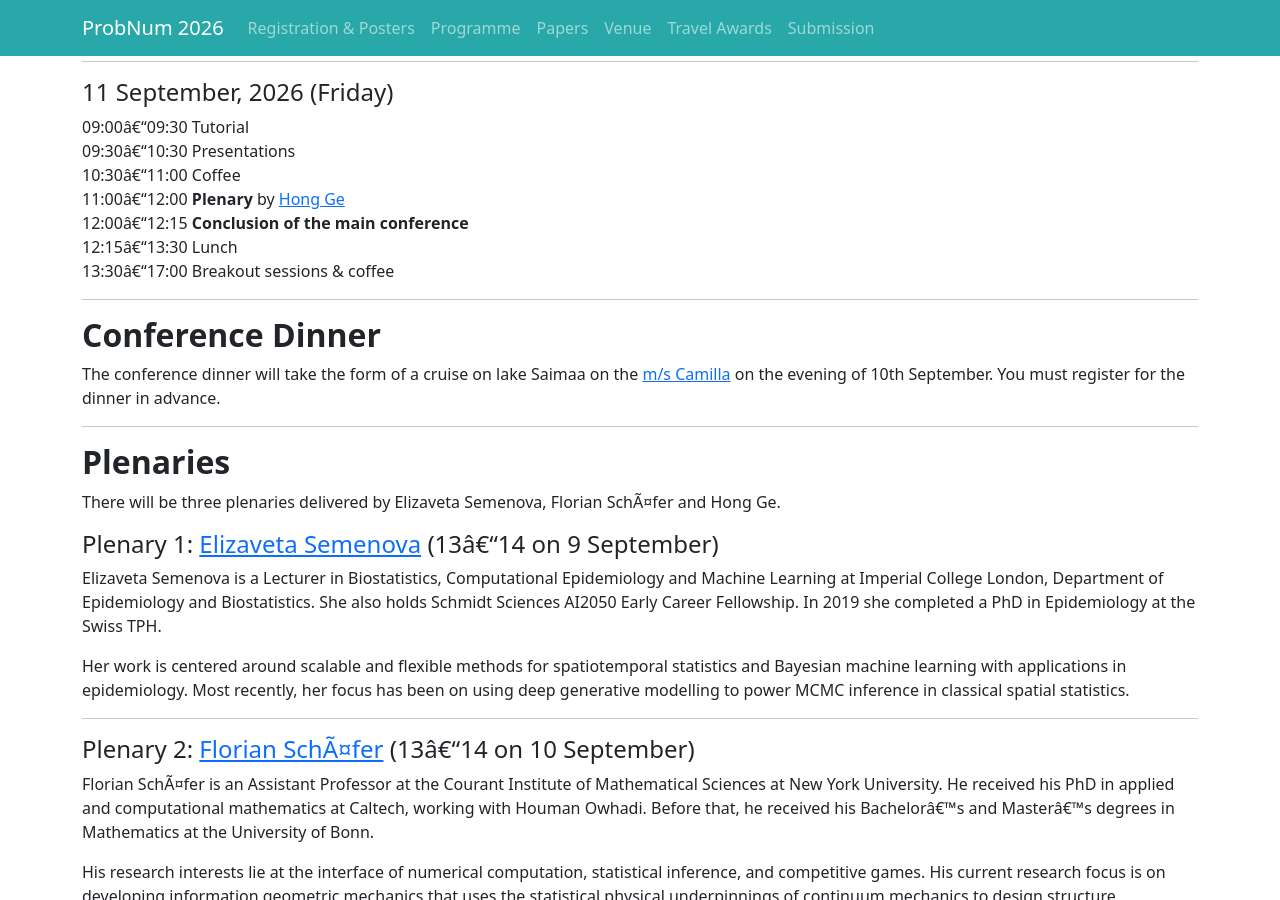
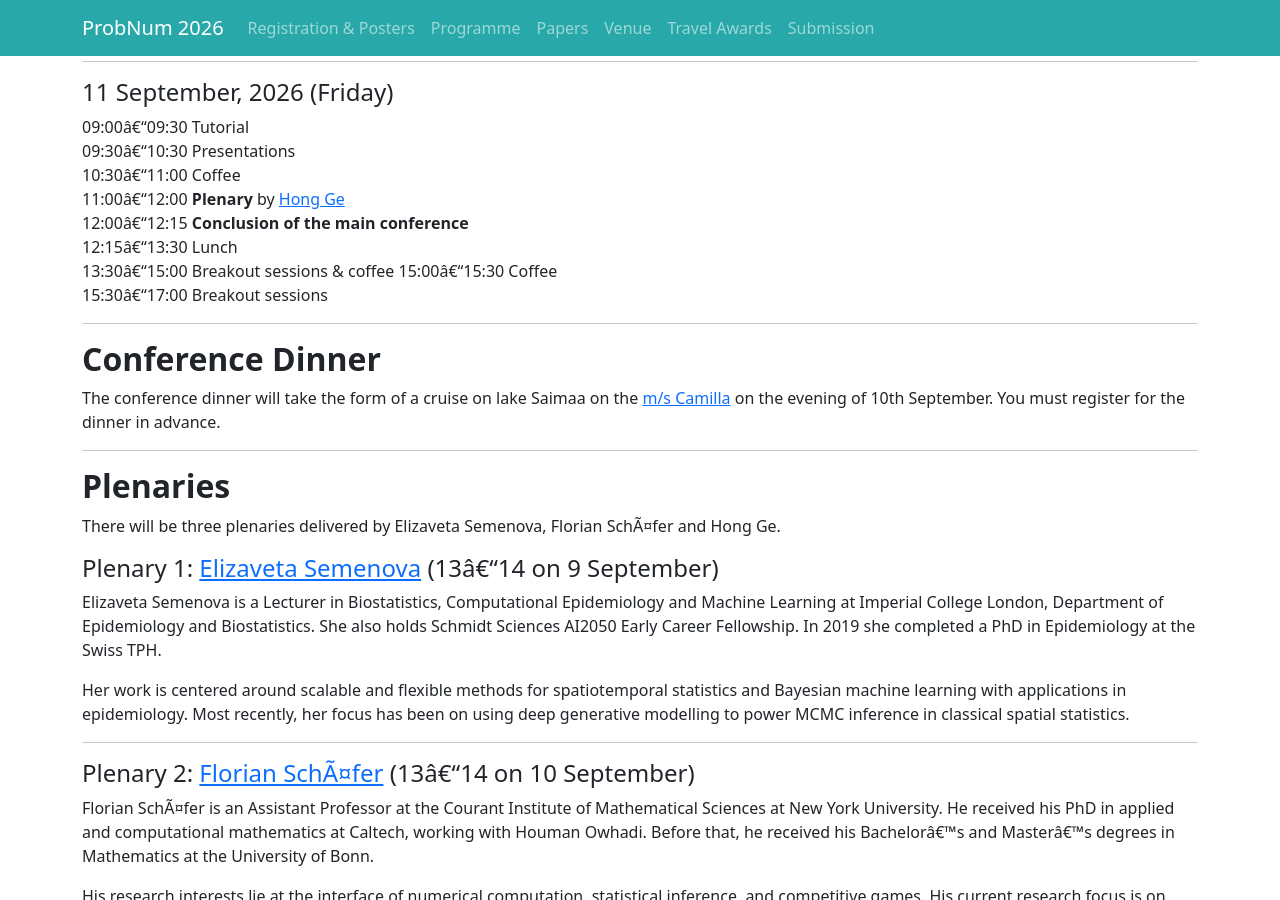
Before and after one commit to probnum2026/probnum2026.github.io, a Jekyll site: the page built from program.md, in a window 1280 px wide and 900 px high, scrolled down 1014 px. Built offline with Jekyll 4.4.1, drawn with Linux system fonts in a browser that asks for light colours; nearby versions of some CDN libraries.

Commit message:
update program

```diff
--- a/program.md
+++ b/program.md
@@ -48,7 +48,9 @@ The conference will be held at the Lappeenranta Campus of LUT University ([Yliop
 11:00&ndash;12:00 **Plenary** by [Hong Ge](https://mlg.eng.cam.ac.uk/hong/) <br>
 12:00&ndash;12:15 **Conclusion of the main conference** <br>
 12:15&ndash;13:30 Lunch <br>
-13:30&ndash;17:00 Breakout sessions & coffee
+13:30&ndash;15:00 Breakout sessions & coffee
+15:00&ndash;15:30 Coffee <br>
+15:30&ndash;17:00 Breakout sessions
 
 ---
 
```
